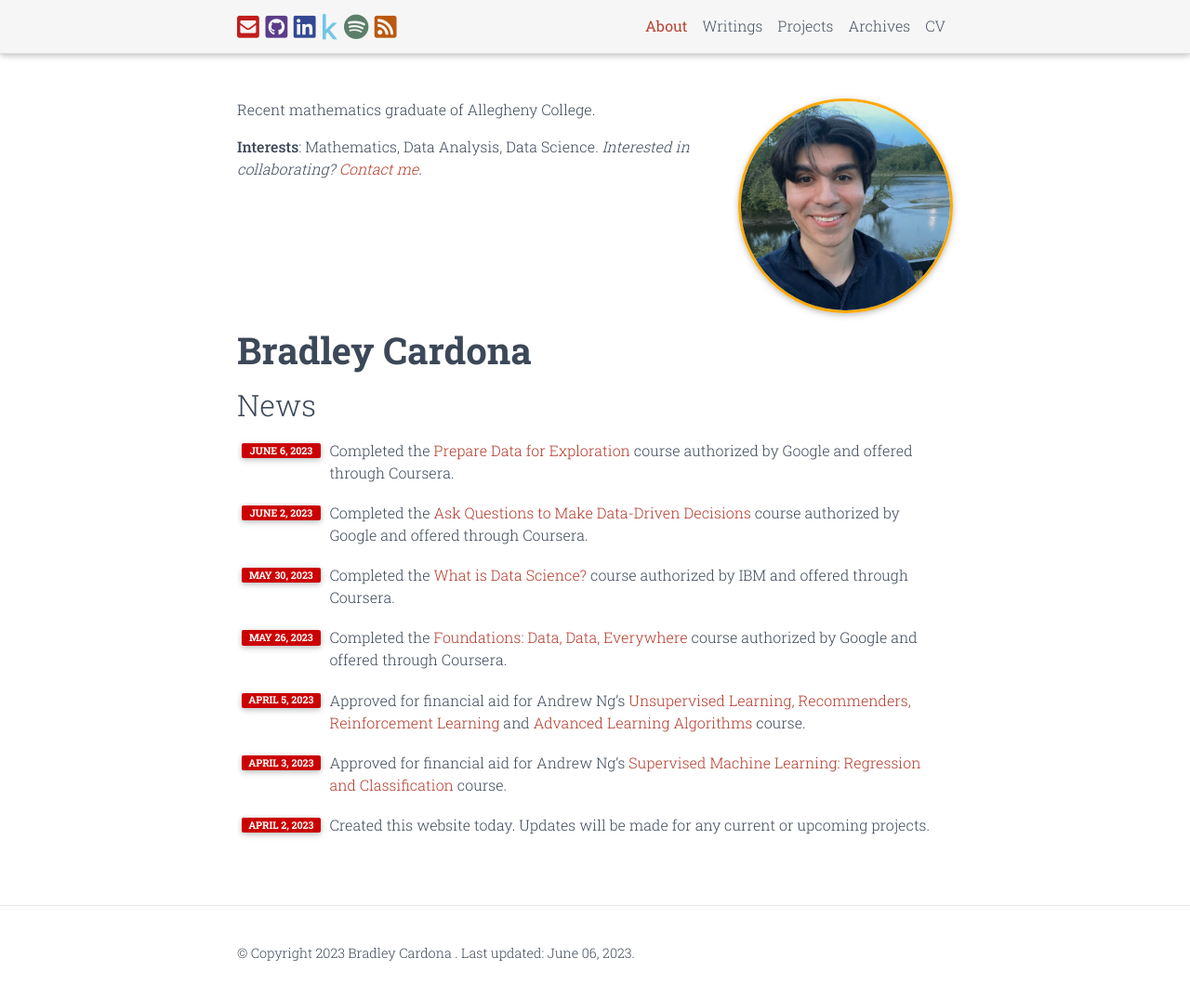
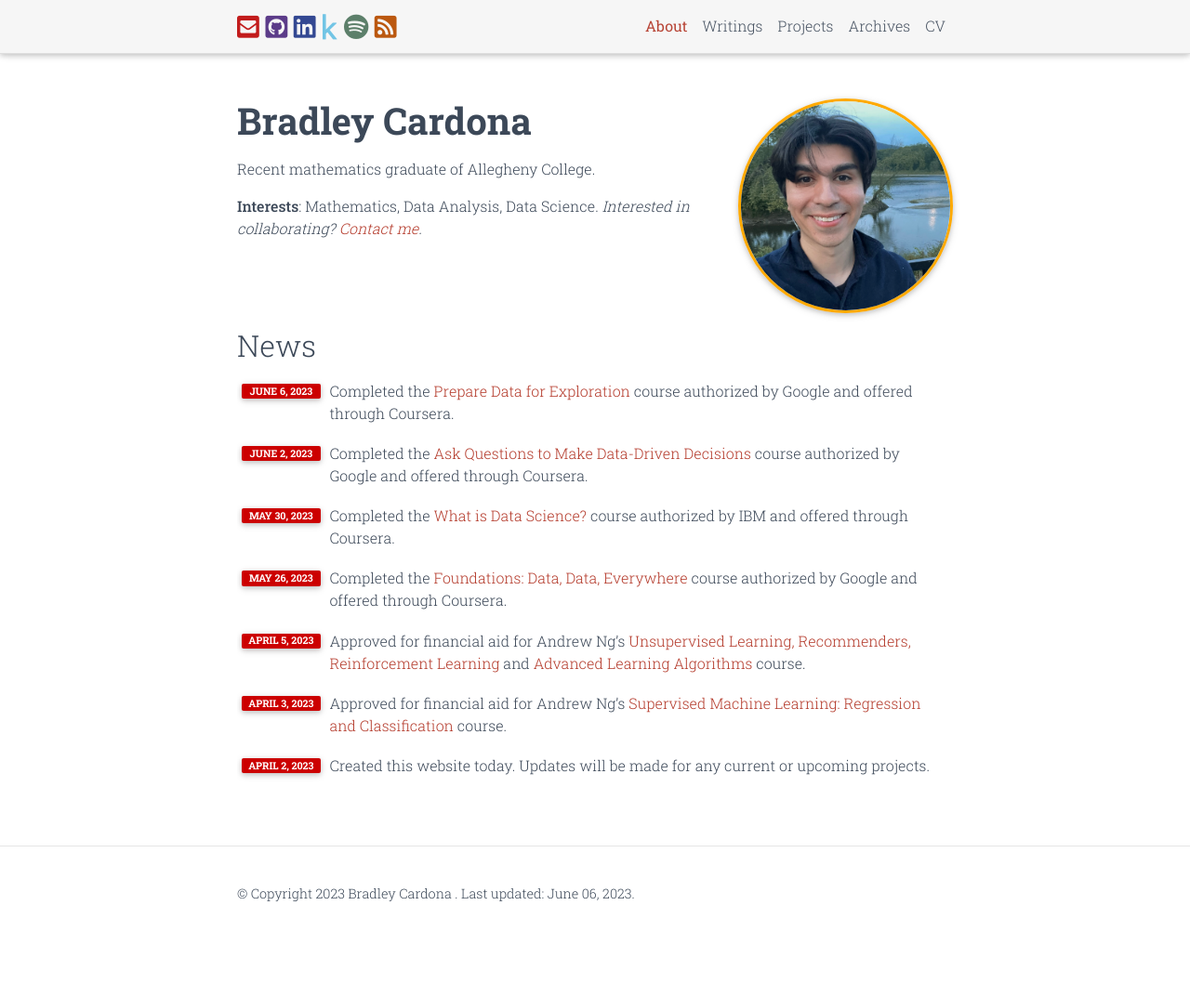
Before and after one commit to BMCARDONA/bmcardona.github.io, a Jekyll site: the page built from _pages/about.md, in a window 1280 px wide and 1076 px high. Shown: the top 1073 px of the window at 93% size. Built offline with Jekyll 4.4.1, drawn with Linux system fonts in a browser that asks for light colours; full-size pictures stand in for the smaller copies a plugin makes; comment, search, counter and statistics services are not loaded; a style sheet for code colours, icons or effects is not loaded.

Commit message:
move clearfix back to original location

```diff
--- a/_layouts/about.html
+++ b/_layouts/about.html
@@ -26,9 +26,6 @@ layout: default
 </div>
 {%- endif %}
 
-<div class="clearfix">
-  {{ content }}
-</div>
 
 <!-- about.html -->
       <div class="post">
@@ -42,6 +39,10 @@ layout: default
         </header>
 
         <article>
+
+          <div class="clearfix">
+            {{ content }}
+          </div>
 
           <!-- News -->
           {% if page.news -%}
```
